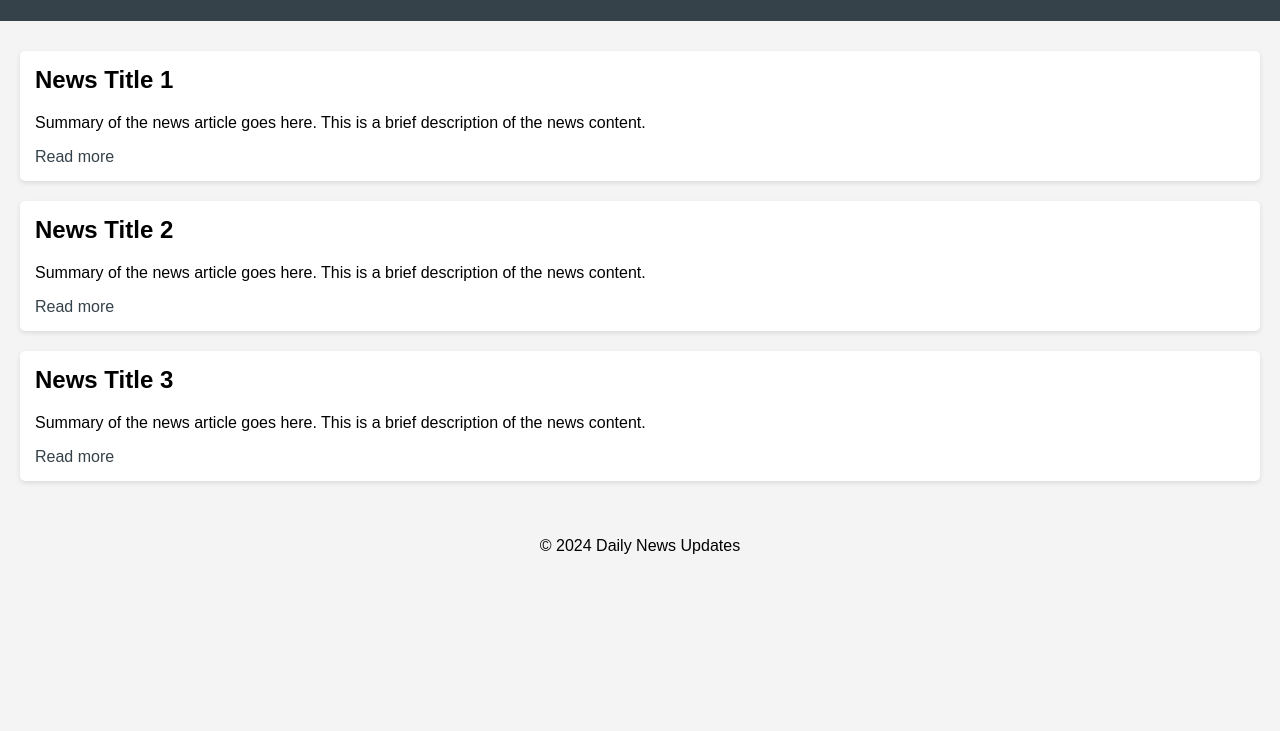
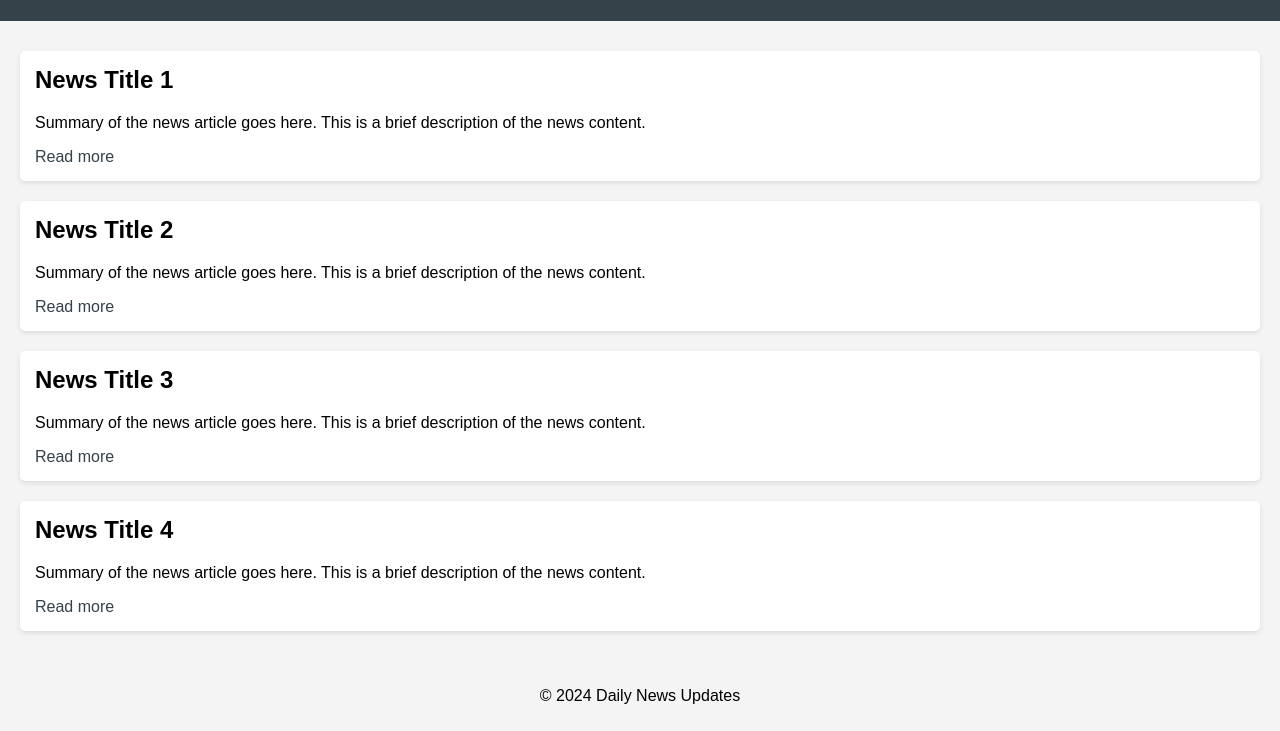
Before and after one commit to Kumar2323/news, a plain HTML site: page index.html in a window 1280 px wide. Shown: the part 99-830 px from the top of the page. Before the commit the page ends 800 px from the top, so only its background shows below. Drawn offline with Linux system fonts and the light colour scheme.

Commit message:
Update index.html

```diff
--- a/index.html
+++ b/index.html
@@ -27,6 +27,11 @@
                 <p>Summary of the news article goes here. This is a brief description of the news content.</p>
                 <a href="#">Read more</a>
             </article>
+              <article class="news-item">
+                <h2>News Title 4</h2>
+                <p>Summary of the news article goes here. This is a brief description of the news content.</p>
+                <a href="#">Read more</a>
+            </article>
             <!-- More news items can be added here -->
         </section>
     </main>
```
